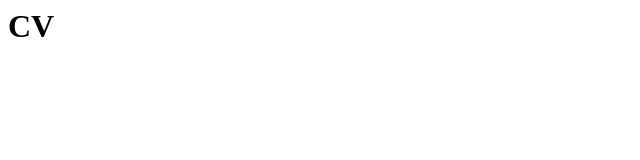
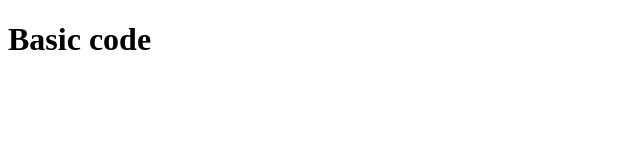
Before and after one commit to EPN812/rsschool-cv, a plain HTML site: page index.html in a window 1280 px wide. Shown: the whole page, without its empty margins (0-640 px from the left). Drawn offline with Linux system fonts and the light colour scheme.

Commit message:
feat: update index.html file

```diff
--- a/index.html
+++ b/index.html
@@ -1 +1,9 @@
-<h1>CV</h1>
+<!DOCTYPE html>
+<html lang="en">
+<head>
+  <title>Basic HTML markup</title>
+</head>
+<body>
+  <h1>Basic code</h1>
+</body>
+</html>
```
